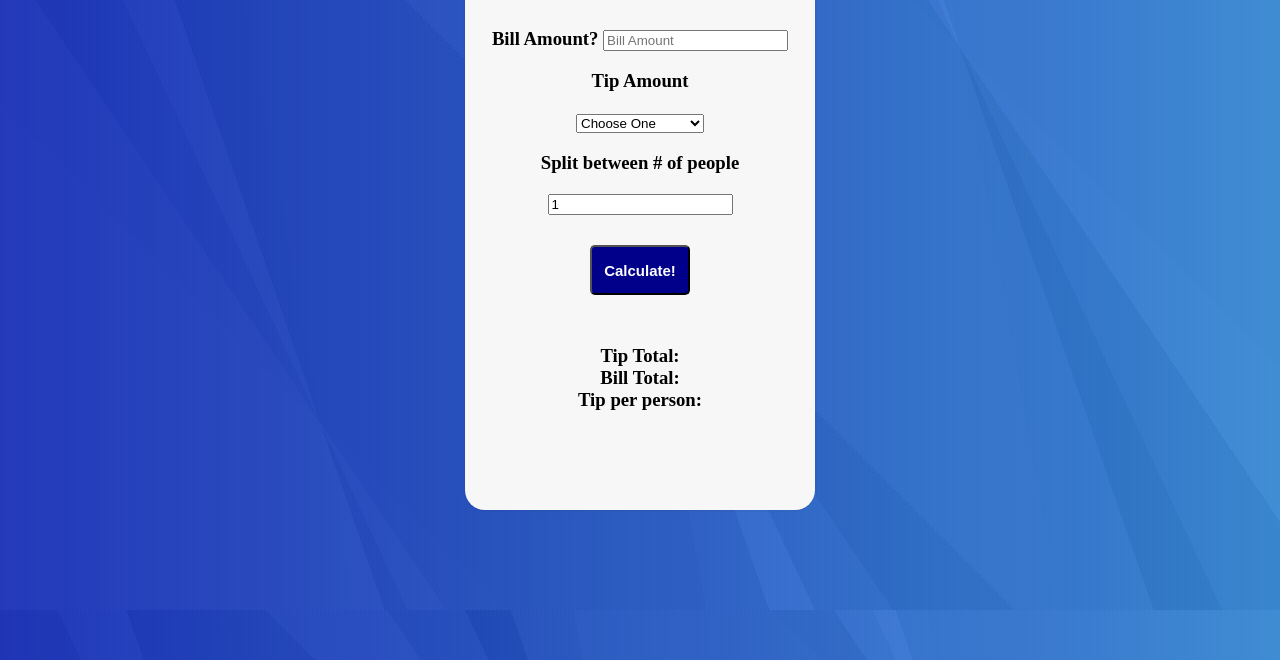
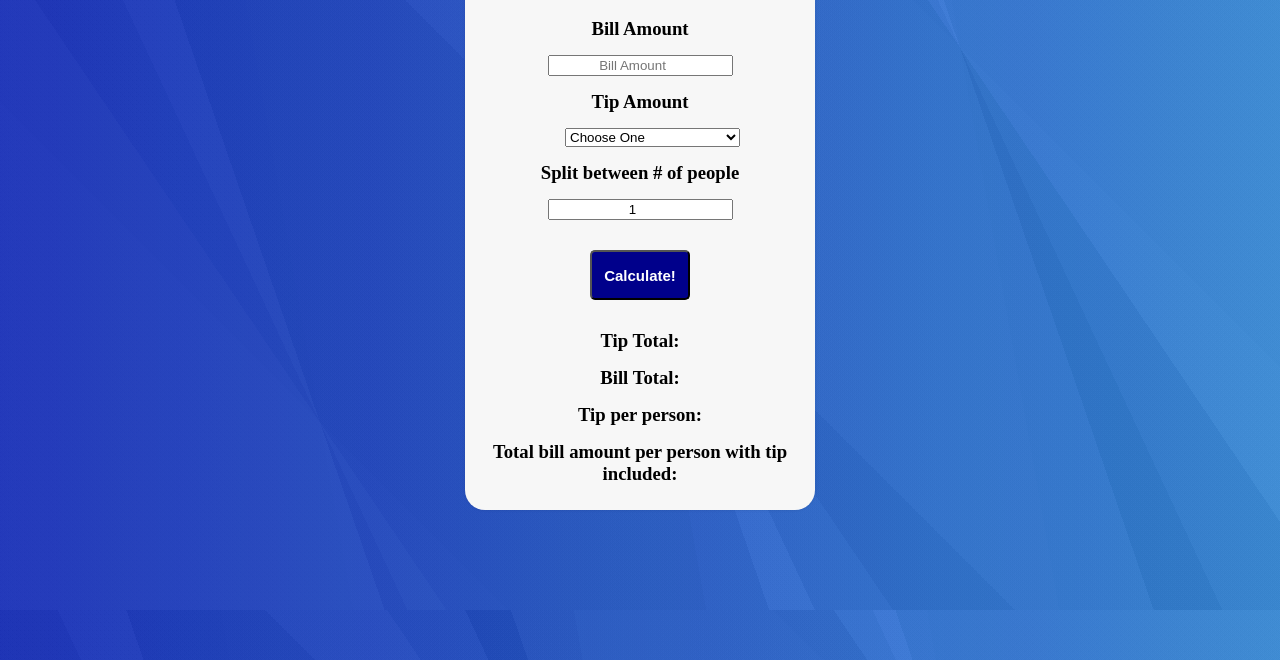
Before and after one commit to juanie/tipculator, a plain HTML site: page index.html in a window 1280 px wide. Shown: the part 140-800 px from the top of the page. Drawn offline with Linux system fonts and the light colour scheme.

Commit message:
corrected decimal for cents and centered text

```diff
--- a/index.html
+++ b/index.html
@@ -9,20 +9,15 @@
     </head>
     <body>
         <div id="container">
-
             <h1>Tip Calculator</h1>
 
-      <div id="calculator">
+            <h3>Bill Amount</h3>
+            <div class="centerInput">
+                <input id="billAmt" type="number" placeholder="Bill Amount" />
+            </div>
+            <h3>Tip Amount</h3>
 
-      <div id="form">
-
-      <h3>Bill Amount?
-
-      <input id="billAmt" type="text" placeholder="Bill Amount"></h3>
-
-      <h3><p>Tip Amount</p>
-
-      <select id="servicequality">
+            <select id="serviceQualityForTip">
                 <option>Choose One </option>
                 <option value="0.1">10%-Not so good </option>
                 <option value="0.15">15%-Good</option>
@@ -32,30 +27,38 @@
                 <option value="0.5">50%-Unicorn</option>
             </select>
 
-      <h3><p>Split between # of people</p>
-        <input type="number" name="billsplit" id="billsplit" value="1">
-
+            <h3>Split between # of people</h3>
+            <div class="centerInput">
+                <input
+                    type="number"
+                    name="billsplit"
+                    id="billsplit"
+                    value="1"
+                />
+            </div>
             <button type="button" id="calculate">Calculate!</button>
 
+            <div id="totaltip">
+                <h3>
+                    Tip Total:
+
+                    <span id="tipTotal"></span>
+                </h3>
+
+                <h3>
+                    Bill Total:
+
+                    <span id="billTotal"></span>
+                </h3>
+
+                <h3>Tip per person: <span id="TipAmtPerPerson"></span></h3>
+
+                <h3>
+                    Total bill amount per person with tip included:
+                    <span id="completeTotalAmtWithTip"></span>
+                </h3>
             </div>
-
-      <div id="totaltip">
-
-      <h3>Tip Total:
-
-      <span id=tipTotal></span></h3>
-
-      <h3>Bill Total:
-
-      <span id=billTotal></span></h3>
-
-      <h3> Tip per person:
-     <span id=result></span></h3>
-
-
-
-
         </div>
         <script src="script.js"></script>
     </body>
-  </htm>
+</html>
--- a/script.js
+++ b/script.js
@@ -3,27 +3,35 @@
 function calculateTip() {
     var billAmt = document.getElementById("billAmt").value;
 
-    var servicequality = document.getElementById("servicequality").value;
+    var serviceQualityForTip = document.getElementById("serviceQualityForTip")
+        .value;
     var billsplit = document.getElementById("billsplit").value;
-    // var tipTotal = document.getElementById("tipTotal").value;
-    // var result = document.getElementById("result").value;
-    // var billTotal = document.getElementById("billTotal").value;
 
     //Tip Calculation
 
-    var total = billAmt * servicequality; //For Tip Calculation
-    var Total = parseFloat(billAmt) + parseFloat(total); //For Total bill amount calculation
-    //Display  Tip
+    var totalTipCal = billAmt * serviceQualityForTip; //For Tip Calculation
+    var Total =
+        parseFloat(Math.round(billAmt)) + parseFloat(Math.round(totalTipCal));
+    // var Total = parseFloat(billAmt) + parseFloat(totalTipCal); //For Total bill amount calculation
+    //Display  Tip
 
-    document.getElementById("tipTotal").innerHTML = total;
+    document.getElementById("tipTotal").innerHTML = totalTipCal;
 
     //Display Total
-
     document.getElementById("billTotal").innerHTML = Total;
 
-    //calculate price per person
-    var resulted = (billAmt * servicequality) / billsplit;
-    document.getElementById("result").innerHTML = resulted;
+    //calculate tip per person
+
+    var tipAmtPerPerson = (billAmt * serviceQualityForTip) / billsplit;
+    document.getElementById("TipAmtPerPerson").innerHTML = tipAmtPerPerson;
+    tipAmtPerPerson = tipAmtPerPerson.toFixed(2);
+
+    //total  amount per person
+    var completeTotalAmtWithTip = Total / billsplit;
+    document.getElementById(
+        "completeTotalAmtWithTip"
+    ).innerHTML = completeTotalAmtWithTip;
+    completeTotalAmtWithTip = completeTotalAmtWithTip.toFixed(2);
 }
 
 //Click to call function
--- a/style.css
+++ b/style.css
@@ -73,33 +73,18 @@ body {
 h1 {
     text-align: center;
 }
-h2 {
-    background: #1f030c;
-
-    color: white;
-
-    margin: 0;
-
-    padding: 10px 100px;
-
-    text-transform: uppercase;
-
-    font-size: 16px;
-
-    font-weight: bold;
-
-    border-top-left-radius: 20px;
-
-    border-top-right-radius: 20px;
-    text-align: center;
-}
 
 h3 {
     margin: 0;
     text-align: center;
+    margin: 15px;
 }
-#quantitydropdownid {
-    width: 200px;
+#serviceQualityForTip {
+    width: 50%;
+    margin-left: 100px;
+}
+#billAmt {
+    text-align: center;
 }
 button {
     font-weight: bold;
@@ -120,45 +105,10 @@ button {
 
     color: white;
 }
-
-#form {
-    padding: 10px 10px;
+.centerInput {
+    text-align: center;
+    display: block;
 }
-
-#totaltip {
-    padding: 10px 10px;
+#billsplit {
+    text-align: center;
 }
-
-h3 {
-    margin: 0;
-}
-#quantitydropdownid {
-    width: 200px;
-}
-button {
-    font-weight: bold;
-
-    display: block;
-
-    margin: 30px auto;
-
-    background: darkblue;
-
-    border-radius: 5px;
-
-    width: 100px;
-
-    height: 50px;
-
-    font-size: 15px;
-
-    color: white;
-}
-
-#form {
-    padding: 10px 10px;
-}
-
-#totaltip {
-    padding: 10px 10px;
-}
```
Lines whose indentation alone changed are shown as unchanged.
